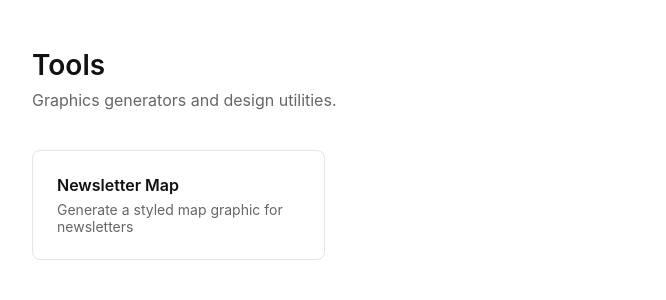
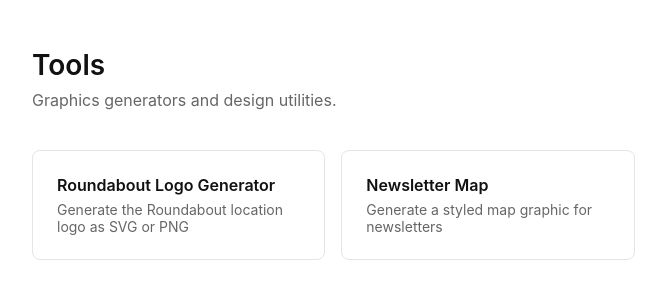
Before and after one commit to andoncemore/going-in-circles, a React (Vite) app: page / in a window 1280 px wide. Shown: the top 300 px of the page, without its empty margins (152-818 px from the left). Built offline with nearby package versions, Linux system fonts and the light colour scheme.

Commit message:
feat: register logo widget at /logo as the first home gallery entry

```diff
--- a/src/widgets.ts
+++ b/src/widgets.ts
@@ -10,6 +10,12 @@ export interface Widget {
 
 export const widgets: Widget[] = [
   {
+    name: 'Roundabout Logo Generator',
+    description: 'Generate the Roundabout location logo as SVG or PNG',
+    path: '/logo',
+    component: lazy(() => import('./widgets/logo')),
+  },
+  {
     name: 'Newsletter Map',
     description: 'Generate a styled map graphic for newsletters',
     path: '/newsletter-map',
```
